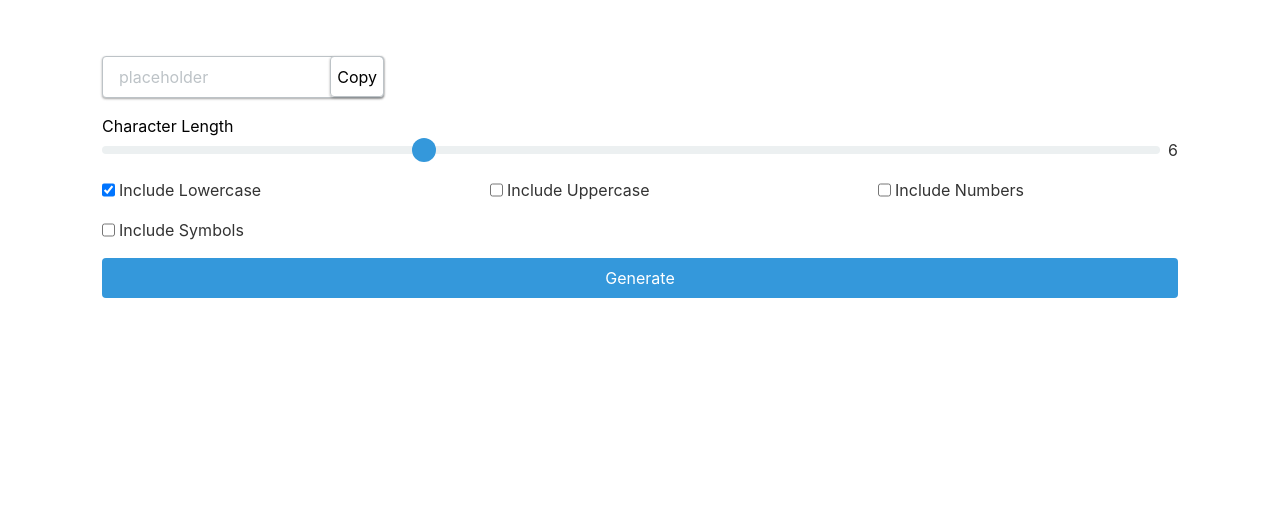
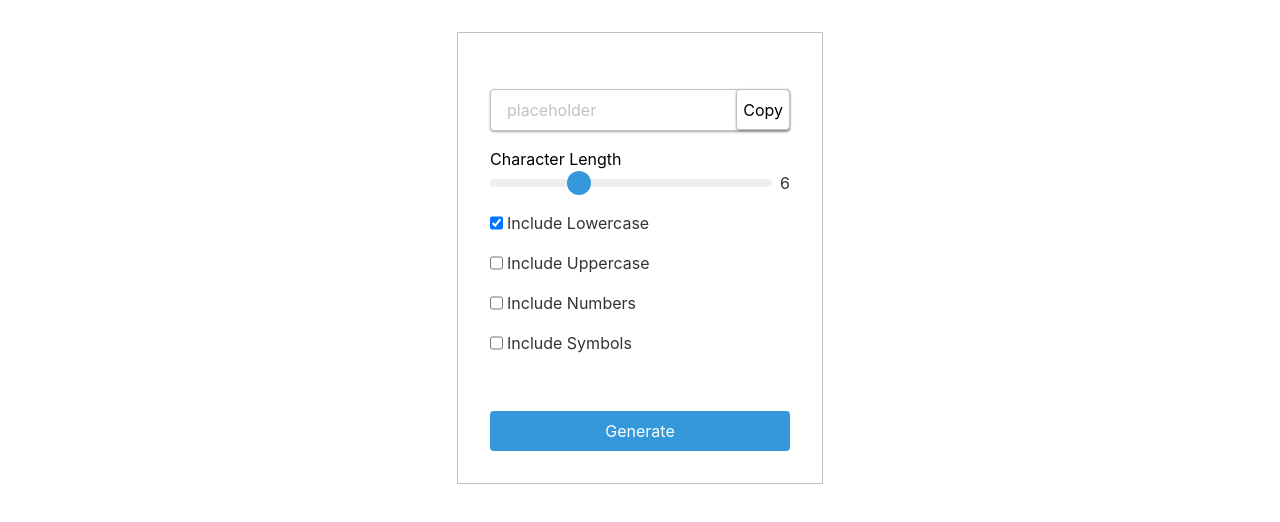
Before and after one commit to hassanAdamineJad/passwordGenerator, a React (Create React App) app: page / in a window 1280 px wide. Shown: the top 522 px of the page. Built offline with nearby package versions, Linux system fonts and the light colour scheme.

Commit message:
fix: fixed a tiny issue about UI

```diff
--- a/src/App.scss
+++ b/src/App.scss
@@ -50,10 +50,12 @@
     flex-wrap: wrap;
     flex-direction: column;
     gap: variables.$spacing-md;
+    border: 1px solid variables.$color-border;
+    padding: variables.$spacing-sm;
 
     // Adjust layout for medium and larger screens
     @media (min-width: variables.$breakpoint-medium) {
-      flex-direction: row;
+      padding: variables.$spacing-xl;
       justify-content: space-between;
     }
   }
```
